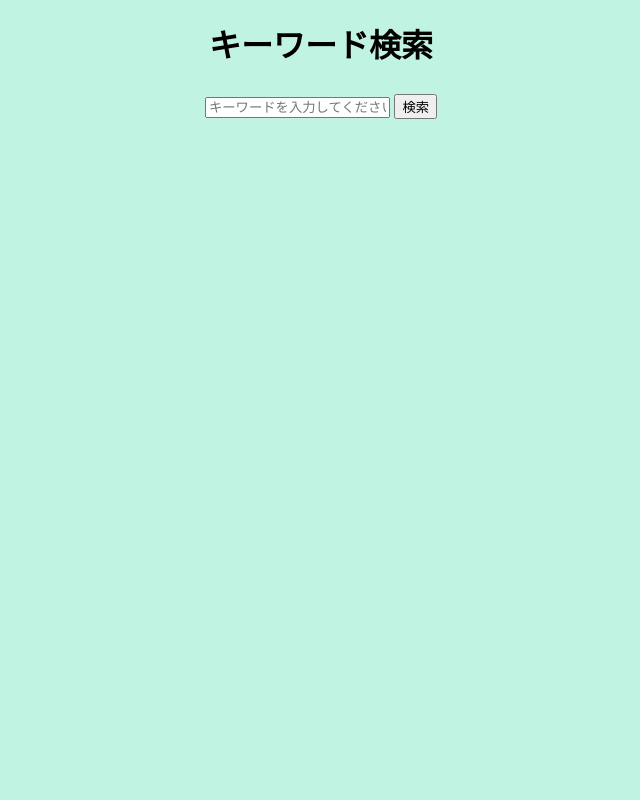
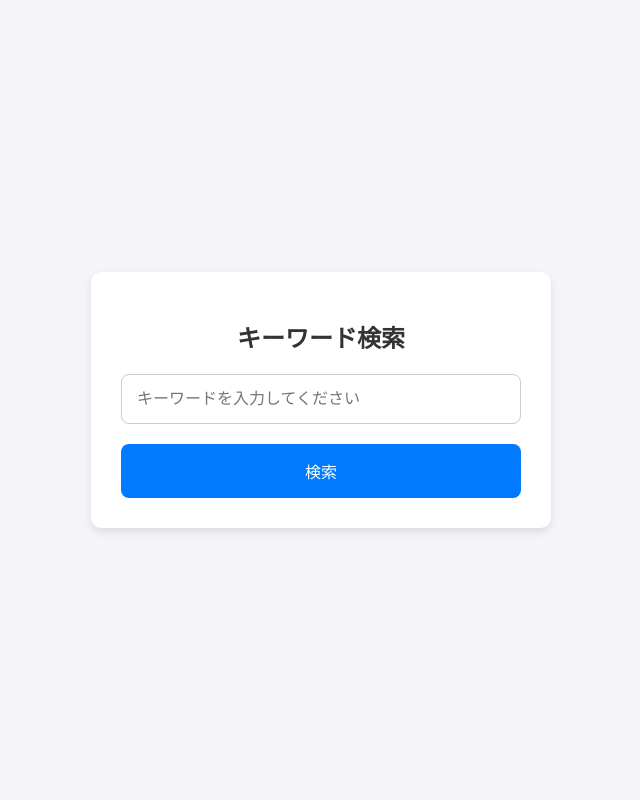
Before and after one commit to aoriikanosuke/seo_keyword_analysis, a Python web app: template templates/index.html in a window 1280 px wide. Shown: the whole page, without its empty margins (319-959 px from the left). Run offline with Jinja, Linux system fonts and the light colour scheme; the template is opened without the code that fills it, so the values that code supplies are empty.

Commit message:
アプリ風に変更

```diff
--- a/app.py
+++ b/app.py
@@ -26,7 +26,7 @@ def get_search_results(keyword):
     links = []
 
     # 検索結果のリンクを抽出
-    for a_tag in soup.select('a[href^="/url?q="]')[:10]:
+    for a_tag in soup.select('a[href^="/url?q="]')[:11]:
         link = a_tag['href'].split('/url?q=')[1].split('&')[0]
         link = urllib.parse.unquote(link)
         if link not in links:  # 重複を排除
--- a/static/index.css
+++ b/static/index.css
@@ -1,7 +1,58 @@
+/* 全体のスタイル */
 body {
-    font-family: Arial, sans-serif;
-    margin: 20px;
-    line-height: 1.6;
+    font-family: 'Arial', sans-serif;
+    background-color: #f4f4f9;
+    margin: 0;
+    padding: 0;
+    display: flex;
+    justify-content: center;
+    align-items: center;
+    height: 100vh;
+}
+
+/* 検索フォームのコンテナ */
+.search {
+    background-color: #ffffff;
+    padding: 30px;
+    border-radius: 10px;
+    box-shadow: 0 4px 8px rgba(0, 0, 0, 0.1);
     text-align: center;
-    background-color: rgb(193, 243, 226);
+    width: 100%;
+    max-width: 400px;
 }
+
+/* 見出し */
+.search h1 {
+    font-size: 24px;
+    color: #333;
+    margin-bottom: 20px;
+}
+
+/* 入力フィールド */
+.search input[type="text"] {
+    width: 100%;
+    padding: 15px;
+    font-size: 16px;
+    border: 1px solid #ccc;
+    border-radius: 8px;
+    margin-bottom: 20px;
+    box-sizing: border-box; /* パディングを含む幅を指定 */
+}
+
+/* ボタン */
+.search button {
+    width: 100%;
+    padding: 15px;
+    background-color: #007bff;
+    color: white;
+    font-size: 16px;
+    border: none;
+    border-radius: 8px;
+    cursor: pointer;
+    transition: background-color 0.3s ease;
+}
+
+/* ボタンのホバー効果 */
+.search button:hover {
+    background-color: #0056b3;
+}
--- a/templates/results.html
+++ b/templates/results.html
@@ -14,7 +14,7 @@
         <h2>{{ result.title }}</h2>
         <p><strong>リンク:</strong> <a href="{{ result.link }}" target="_blank">{{ result.link }}</a></p>
         <div class="content">
-            <p><strong>本文の文字数:</strong> {{ result.text_length }} 文字</p>
+            <p><strong>本文の文字数:</strong> {{ result.text_length }} 文字</p></br>
             <p><strong>h2タグ:</strong></p>
             <ul>
                 {% for h2 in result.h2_tags %}
@@ -24,5 +24,9 @@
         </div>
     </section>
     {% endfor %}
+    <a href="/" class="back-button">
+        <button type="button" class="back">他の検索をする</button>
+    </a>
 </body>
+
 </html>
```
Also changed, not shown: static/results.css (+98 -18 lines).
